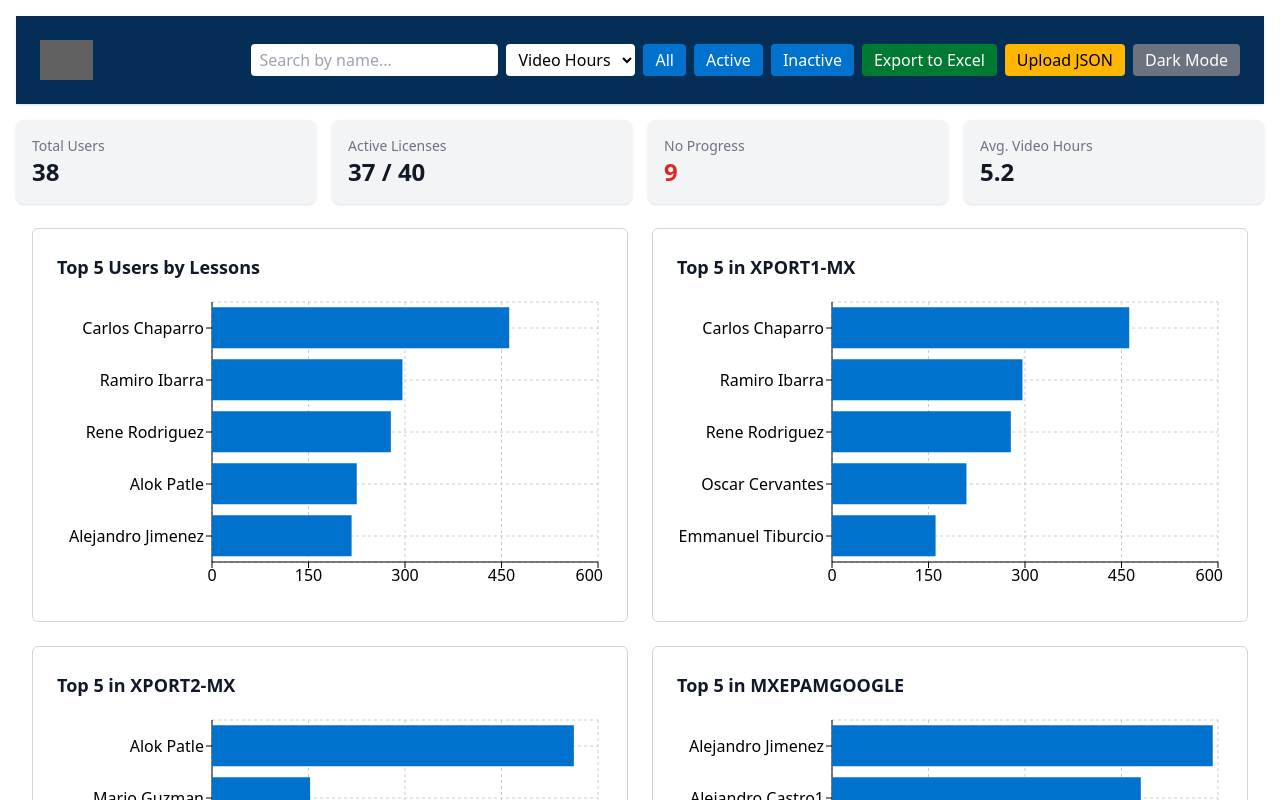
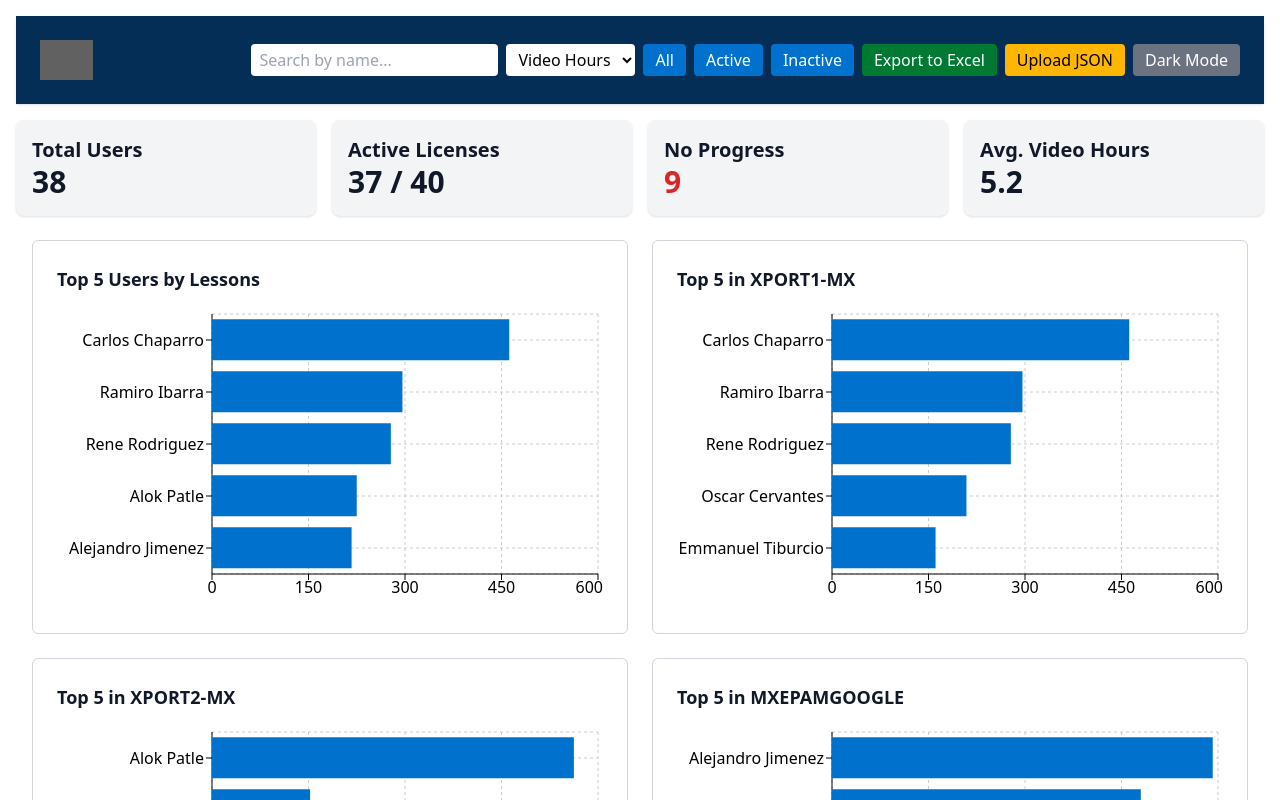
Before and after one commit to luisalvarezepam/KodeKloudEPAM, a React (Vite) app: page / in a window 1280 px wide. Shown: the top 800 px of the page. Built offline with nearby package versions, Linux system fonts and the light colour scheme; grey boxes are pictures that could not be loaded.

Commit message:
fix panel

```diff
--- a/src/KodeKloudDashboard.jsx
+++ b/src/KodeKloudDashboard.jsx
@@ -112,6 +112,7 @@ export default function KodeKloudDashboard() {
 
   const themeClasses = darkMode ? 'bg-gray-900 text-white' : 'bg-white text-gray-900';
   const cardTheme = darkMode ? 'bg-gray-800 text-white' : 'bg-gray-100 text-gray-900';
+  const cardTitle = darkMode ? 'text-xl font-bold text-white' : 'text-xl font-bold text-gray-900';
   const chartTheme = darkMode ? 'bg-gray-800 border-gray-600 text-white' : 'bg-white border-gray-300 text-gray-900';
   const tableTheme = darkMode ? 'bg-gray-700 hover:bg-gray-600' : 'bg-gray-100 hover:bg-gray-200';
   const inputTheme = darkMode ? 'bg-gray-800 text-white border-gray-600' : 'bg-white text-black border-gray-300';
@@ -151,20 +152,20 @@ export default function KodeKloudDashboard() {
 
       <section className="grid grid-cols-1 sm:grid-cols-2 lg:grid-cols-4 gap-4 mb-6">
         <div className={`p-4 rounded-lg shadow hover:shadow-lg ${cardTheme}`}>
-          <p className="text-sm text-gray-500 dark:text-gray-400">Total Users</p>
-          <p className="text-2xl font-bold">{filteredAll.length}</p>
+          <p className={`${cardTitle}`}>Total Users</p>
+          <p className="text-3xl font-bold">{filteredAll.length}</p>
         </div>
         <div className={`p-4 rounded-lg shadow hover:shadow-lg ${cardTheme}`}>
-          <p className="text-sm text-gray-500 dark:text-gray-400">Active Licenses</p>
-          <p className="text-2xl font-bold">{activeCount} / {licenseLimit}</p>
+          <p className={`${cardTitle}`}>Active Licenses</p>
+          <p className="text-3xl font-bold">{activeCount} / {licenseLimit}</p>
         </div>
         <div className={`p-4 rounded-lg shadow hover:shadow-lg ${cardTheme}`}>
-          <p className="text-sm text-gray-500 dark:text-gray-400">No Progress</p>
-          <p className="text-2xl font-bold text-red-600 dark:text-red-400">{noActivityCount}</p>
+          <p className={`${cardTitle}`}>No Progress</p>
+          <p className="text-3xl font-bold text-red-600 dark:text-red-400">{noActivityCount}</p>
         </div>
         <div className={`p-4 rounded-lg shadow hover:shadow-lg ${cardTheme}`}>
-          <p className="text-sm text-gray-500 dark:text-gray-400">Avg. Video Hours</p>
-          <p className="text-2xl font-bold">{averageVideoHours}</p>
+          <p className={`${cardTitle}`}>Avg. Video Hours</p>
+          <p className="text-3xl font-bold">{averageVideoHours}</p>
         </div>
       </section>
 
@@ -226,6 +227,10 @@ export default function KodeKloudDashboard() {
           </tbody>
         </table>
       </div>
+
+      <footer className="text-center mt-8 p-4 text-sm text-gray-500 border-t border-gray-300">
+        Portal created by Luis Alvarez (luis_alvarez1@epam.com)
+      </footer>
     </div>
   );
 }
```
